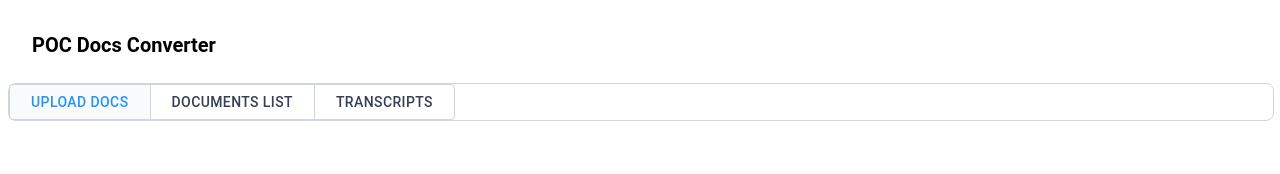
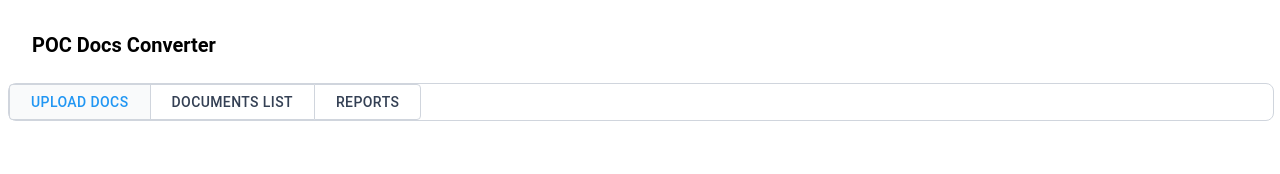
Before and after one commit to Zahidkhan816/MWD, a React (Create React App) app: page / in a window 1280 px wide. Shown: the top 174 px of the page. Built offline with nearby package versions, Linux system fonts and the light colour scheme.

Commit message:
update ui

```diff
--- a/src/Compnents/Index.jsx
+++ b/src/Compnents/Index.jsx
@@ -14,10 +14,12 @@ import TableList from './tableList';
 import Transcripts from './Transcripts';
 
 const Index = () => {
-  const [selected, setSelected] = useState('Upload Docs');
+
+  const [selected, setSelected] = useState("Upload Docs");
 
   const handleSelect = (tab) => {
     setSelected(tab);
+    console.log(selected)
   };
 
   return (
@@ -47,7 +49,7 @@ const Index = () => {
           }}
         >
           <ButtonGroup variant="outlined" sx={{ width: '100%' }}>
-            {['Upload Docs', 'Documents List', 'Transcripts'].map((label) => (
+            {['Upload Docs', 'Documents List', 'Reports'].map((label) => (
               <Button
                 key={label}
                 onClick={() => handleSelect(label)}
@@ -71,8 +73,8 @@ const Index = () => {
 
         <Box sx={{ mt: 3 }}>
           {selected === 'Upload Docs' && <FileUpload />}
-          {selected === 'Documents List' && <TableList />}
-          {selected === 'Transcripts' && <Transcripts />}
+          {selected === 'Documents List' && <TableList  setSelected={setSelected}/>}
+          {selected === 'Reports' && <Transcripts />}
         </Box>
       </Box>
     </div>
--- a/src/Compnents/tableList.jsx
+++ b/src/Compnents/tableList.jsx
@@ -1,4 +1,4 @@
-import React from 'react';
+import React, { useState } from 'react';
 import {
   Card,
   CardContent,
@@ -11,8 +11,10 @@ import {
   Grid,
   Button
 } from '@mui/material';
-
-const TableList = () => {
+const TableList = ({setSelected}) => {
+ const handleTab=()=>{
+  setSelected('Reports')
+ }
   const documentData = [
     {
       name: "Assistance's Knowledge Base",
@@ -132,7 +134,7 @@ const TableList = () => {
                     <TableCell align="center" sx={{ color: "#344054", fontWeight: 500 }}>{doc.date}</TableCell>
                     <TableCell align="center" sx={{ color: "#344054", fontWeight: 500 }}>{doc.time}</TableCell>
                     <TableCell align="center">
-                      <Button variant="contained" sx={{ borderRadius: 2, backgroundColor: "#1976d2", color: "#FFF" }}>
+                      <Button variant="contained" sx={{ borderRadius: 2, backgroundColor: "#1976d2", color: "#FFF" }} onClick={handleTab}>
                         View Report
                       </Button>
                     </TableCell>
```
